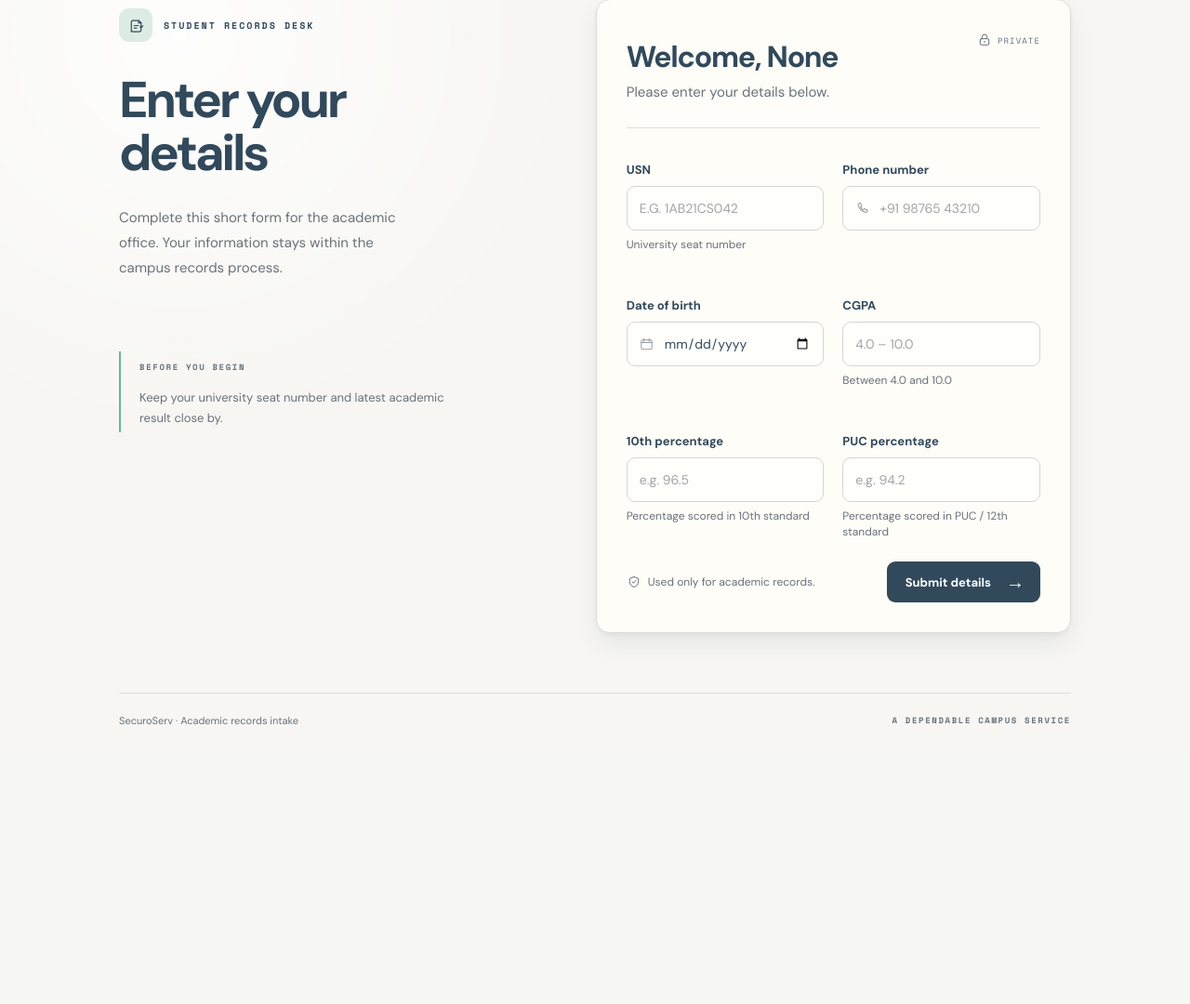
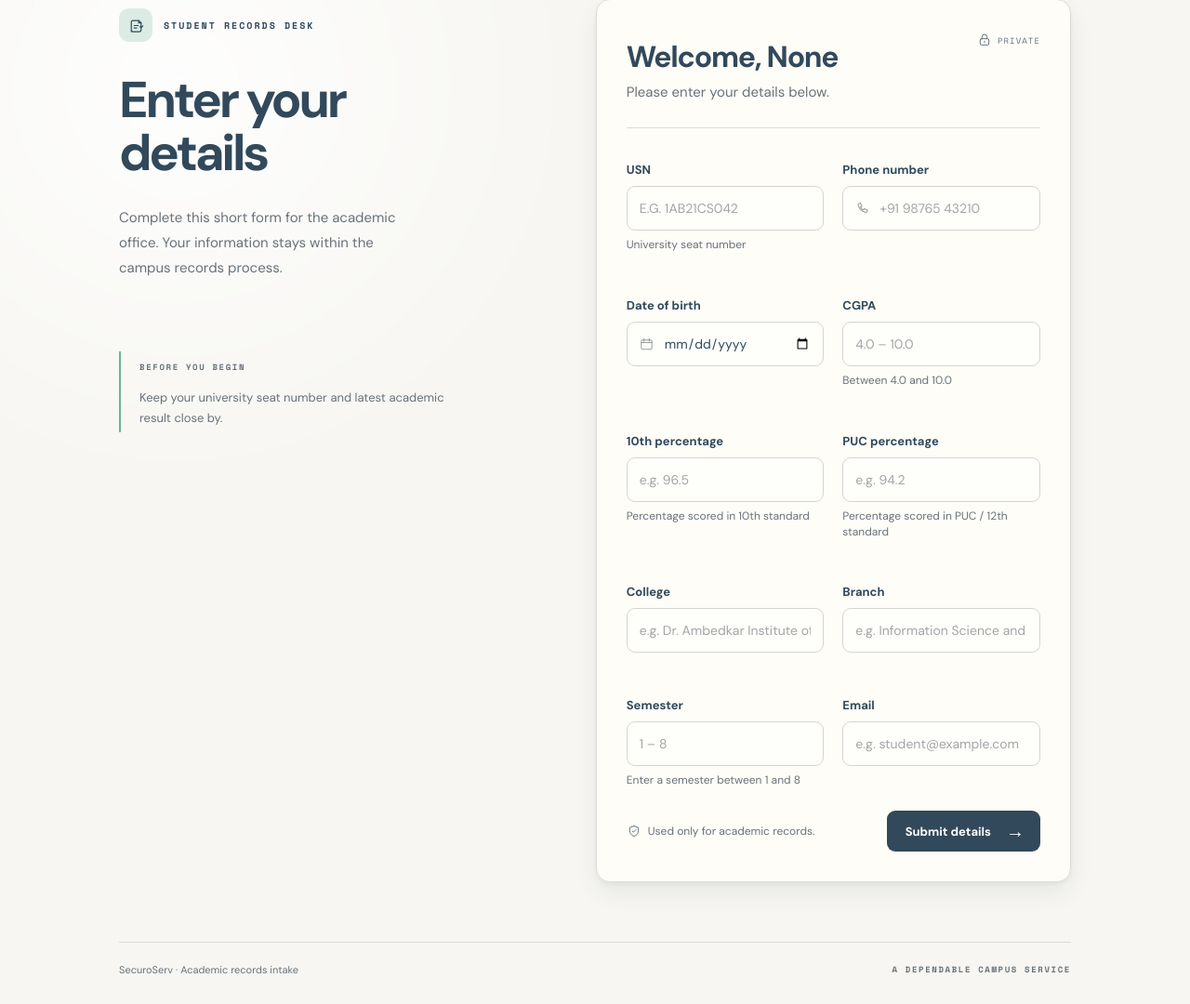
Before and after one commit to shiraschandra220705/DETECTION-OF-DATA-DISCREPANCY-AND-STORAGE-OF-STUDENT-DETAILS-FOR-ACADEMIC-CONSISTENCY, a Flask app: page /session_page in a window 1280 px wide. Shown: the part 155-1235 px from the top of the page at 93% size. Before the commit the page ends 935 px from the top, so only its background shows below. Run offline with Flask 3, Linux system fonts and the light colour scheme.

Commit message:
Additional details added

```diff
--- a/projectwork/static/session_script.js
+++ b/projectwork/static/session_script.js
@@ -9,6 +9,10 @@ const fields = {
   cgpa: document.querySelector("#cgpa"),
   tenthmarks: document.querySelector("#tenthmarks"),
   pucmarks: document.querySelector("#pucmarks"),
+  college: document.querySelector("#college"),
+  branch: document.querySelector("#branch"),
+  semester: document.querySelector("#semester"),
+  email: document.querySelector("#email"),
 };
 
 const errors = {
@@ -18,6 +22,10 @@ const errors = {
   cgpa: document.querySelector("#cgpa-error"),
   tenthmarks: document.querySelector("#tenthmarks-error"),
   pucmarks: document.querySelector("#pucmarks-error"),
+  college: document.querySelector("#college-error"),
+  branch: document.querySelector("#branch-error"),
+  semester: document.querySelector("#semester-error"),
+  email: document.querySelector("#email-error"),
 };
 
 fields.dob.max = new Date().toISOString().split("T")[0];
@@ -38,6 +46,10 @@ function validate() {
     cgpa: Number(fields.cgpa.value),
     tenthmarks: fields.tenthmarks.value.trim(),
     pucmarks: fields.pucmarks.value.trim(),
+    college: fields.college.value.trim(),
+    branch: fields.branch.value.trim(),
+    semester: fields.semester.value.trim(),
+    email: fields.email.value.trim(),
   };
 
   Object.keys(errors).forEach((fieldName) => setError(fieldName, ""));
@@ -75,6 +87,27 @@ function validate() {
 
   if (!/^\d{1,3}(\.\d{1,2})?$/.test(values.pucmarks)) {
     setError("pucmarks", "Enter valid marks (e.g., 88.75).");
+    valid = false;
+  }
+
+  if (values.college.length < 2) {
+    setError("college", "Please enter your college name.");
+    valid = false;
+  }
+
+  if (values.branch.length < 2) {
+    setError("branch", "Please enter your branch.");
+    valid = false;
+  }
+
+  const semester = Number(values.semester);
+  if (!values.semester || !Number.isInteger(semester) || semester < 1 || semester > 8) {
+    setError("semester", "Semester must be a whole number between 1 and 8.");
+    valid = false;
+  }
+
+  if (!/^[^\s@]+@[^\s@]+\.[^\s@]+$/.test(values.email)) {
+    setError("email", "Please enter a valid email address.");
     valid = false;
   }
 
--- a/projectwork/templates/session.html
+++ b/projectwork/templates/session.html
@@ -141,6 +141,43 @@
               </div>
             </div>
 
+            <div class="field-grid">
+              <div class="field">
+                <label for="college">College</label>
+                <div class="input-wrap">
+                  <input id="college" name="college" type="text" placeholder="e.g. Dr. Ambedkar Institute of Technology" autocomplete="organization" required />
+                </div>
+                <p class="error" id="college-error"></p>
+              </div>
+
+              <div class="field">
+                <label for="branch">Branch</label>
+                <div class="input-wrap">
+                  <input id="branch" name="branch" type="text" placeholder="e.g. Information Science and Engineering" autocomplete="off" required />
+                </div>
+                <p class="error" id="branch-error"></p>
+              </div>
+            </div>
+
+            <div class="field-grid">
+              <div class="field">
+                <label for="semester">Semester</label>
+                <div class="input-wrap">
+                  <input id="semester" name="semester" type="number" min="1" max="8" step="1" placeholder="1 – 8" required />
+                </div>
+                <p class="hint">Enter a semester between 1 and 8</p>
+                <p class="error" id="semester-error"></p>
+              </div>
+
+              <div class="field">
+                <label for="email">Email</label>
+                <div class="input-wrap">
+                  <input id="email" name="email" type="email" placeholder="e.g. student@example.com" autocomplete="email" required />
+                </div>
+                <p class="error" id="email-error"></p>
+              </div>
+            </div>
+
             <div class="form-footer">
               <p class="privacy-note">
                 <svg viewBox="0 0 24 24" fill="none" aria-hidden="true">
```
Also changed, not shown: 1 other file.
